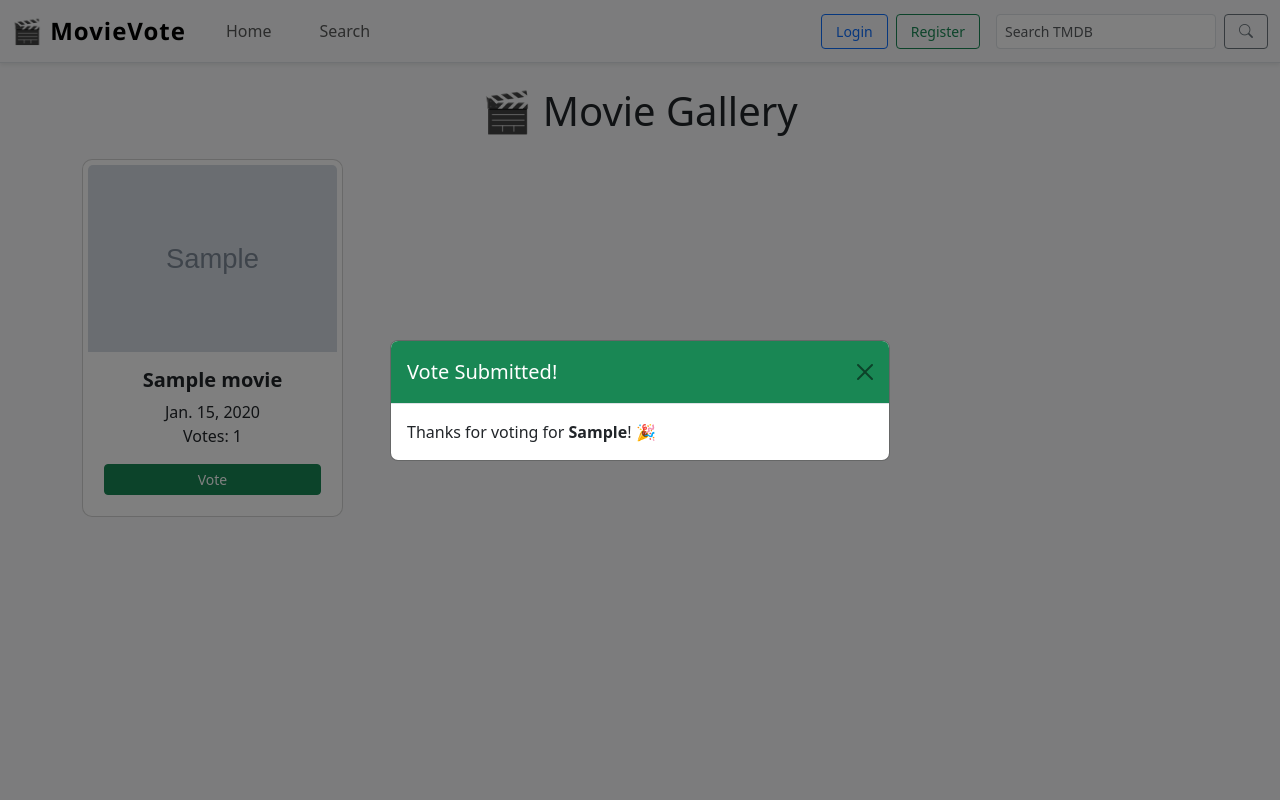
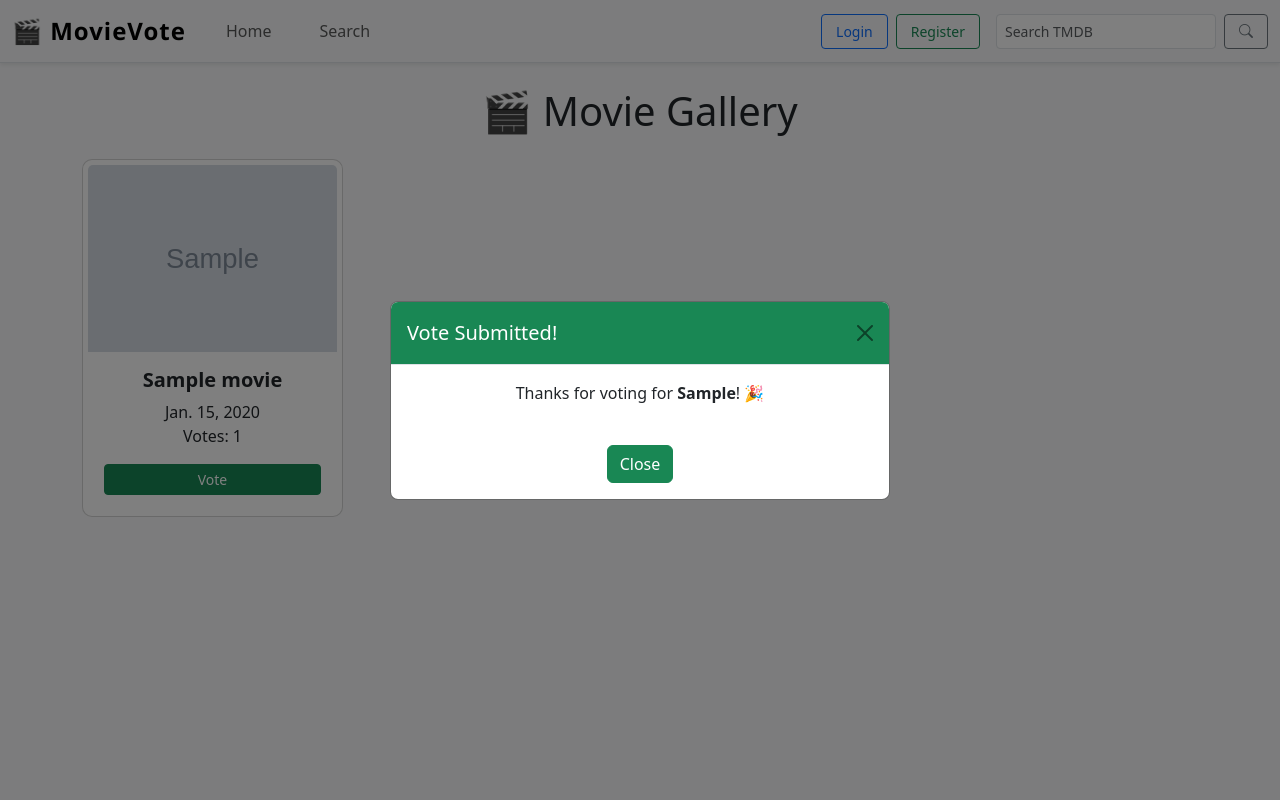
Before and after one commit to JSaumat/miniproject4JoseSaumat, a Django app: template movies/templates/movies/index.html in a window 1280 px wide. Run offline with Django 5.2, Linux system fonts and the light colour scheme; tables that the repository leaves empty hold one stand-in row (values such as "Sample post"); the template is opened without the code that fills it: values that come from a table or form of the project are taken from there, most other values are stand-ins (such as "Sample title", 1, 10 or a date in 2020); grey boxes marked "Sample" are stand-in pictures.

Commit message:
Added a better modal that shows the user their vote was registered.

```diff
--- a/movies/templates/movies/index.html
+++ b/movies/templates/movies/index.html
@@ -45,8 +45,10 @@
                 <h5 class="modal-title">Vote Submitted!</h5>
                 <button type="button" class="btn-close" data-bs-dismiss="modal" aria-label="Close"></button>
               </div>
-          <div class="modal-body">
+              <div class="modal-body text-center">
                 Thanks for voting for <strong>{{ voted_movie }}</strong>! 🎉
+                <br><br>
+                <button type="button" class="btn btn-success mt-3" data-bs-dismiss="modal">Close</button>
               </div>
             </div>
           </div>
```
Lines whose indentation alone changed are shown as unchanged.
